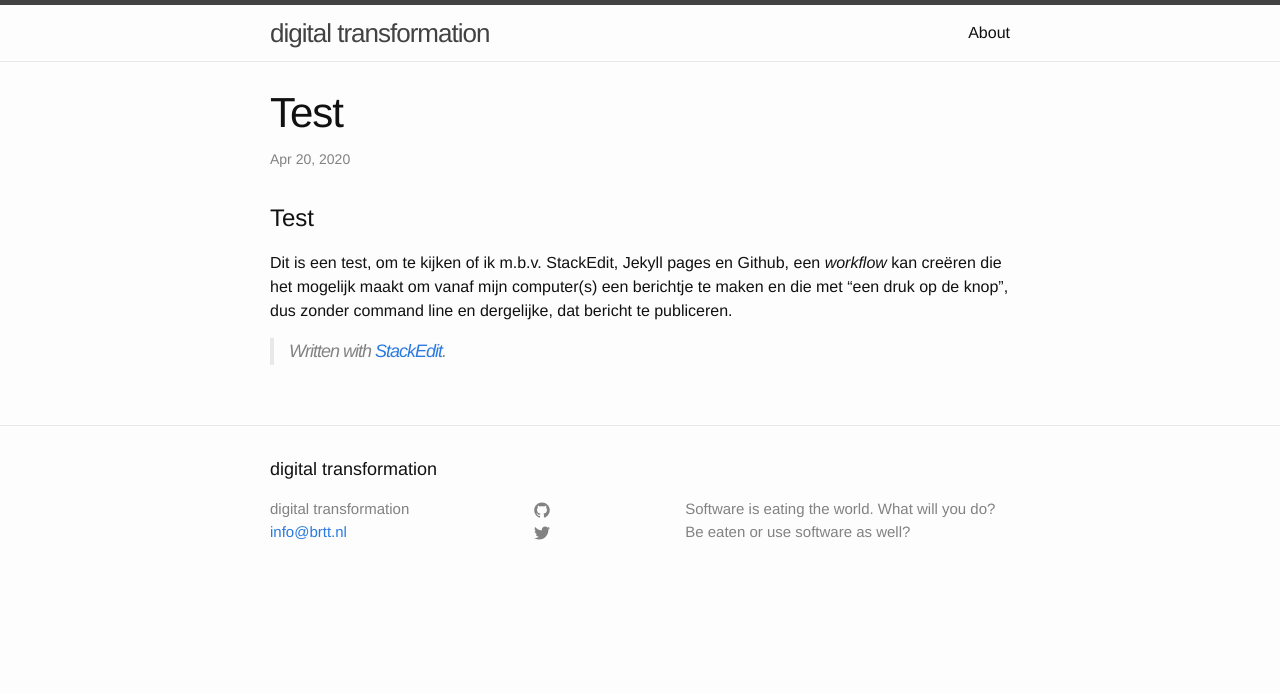
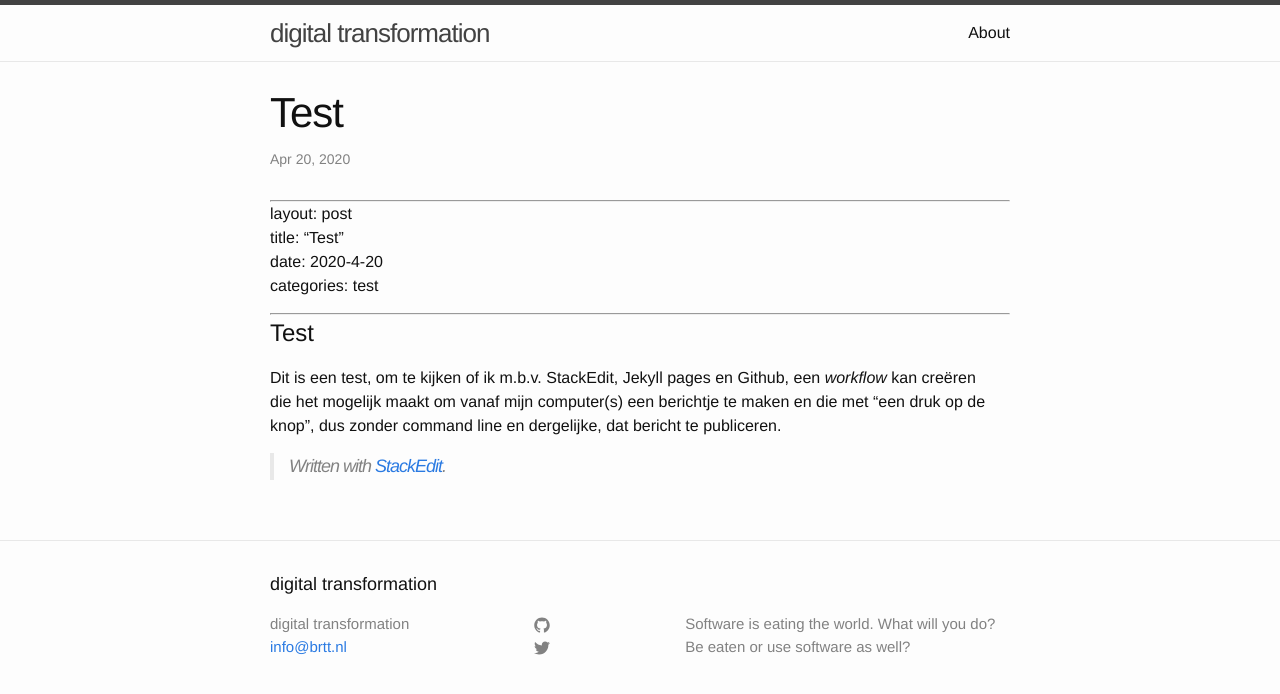
Before and after one commit to wijnandb/wijnandb.github.io, a Jekyll site: the page built from _posts/2020-4-20-test.md, in a window 1280 px wide. Shown: the top 694 px of the page. Built offline with Jekyll 4.4.1, drawn with Linux system fonts in a browser that asks for light colours; our own code applies the rules of GitHub Pages for plain Markdown files.

Commit message:
_posts/2020-4-20-test.md updated from https://stackedit.io/

```diff
--- a/_posts/2020-4-20-test.md
+++ b/_posts/2020-4-20-test.md
@@ -1,21 +1,17 @@
 ---
-layout: post
-title:  "Test"
-date:   2020-4-20
-categories: test
+
 
 ---
 
-
-# Test
-
-Dit is een test, om te kijken of ik m.b.v. StackEdit, Jekyll pages en Github, een *workflow* kan creëren
- die het mogelijk maakt om vanaf mijn computer(s) een berichtje te maken en die met "een druk op de knop",  dus zonder command line en dergelijke, dat bericht te publiceren.
-
-
-
-
-> Written with [StackEdit](https://stackedit.io/).
-<!--stackedit_data:
-eyJoaXN0b3J5IjpbLTEyMzY2NzEwODcsNzQ4ODk1NjY0XX0=
--->
+<hr>
+<p>layout: post<br>
+title:  “Test”<br>
+date:   2020-4-20<br>
+categories: test</p>
+<hr>
+<h1 id="test">Test</h1>
+<p>Dit is een test, om te kijken of ik m.b.v. StackEdit, Jekyll pages en Github, een <em>workflow</em> kan creëren<br>
+die het mogelijk maakt om vanaf mijn computer(s) een berichtje te maken en die met “een druk op de knop”,  dus zonder command line en dergelijke, dat bericht te publiceren.</p>
+<blockquote>
+<p>Written with <a href="https://stackedit.io/">StackEdit</a>.</p>
+</blockquote>
```
